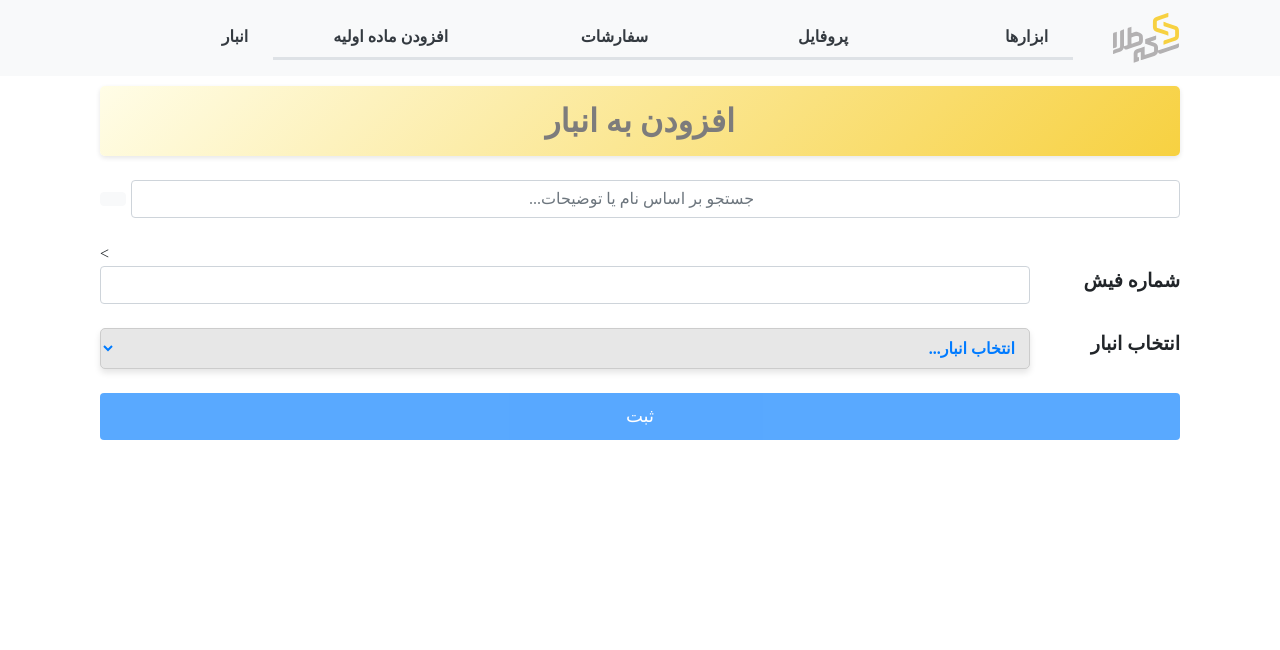
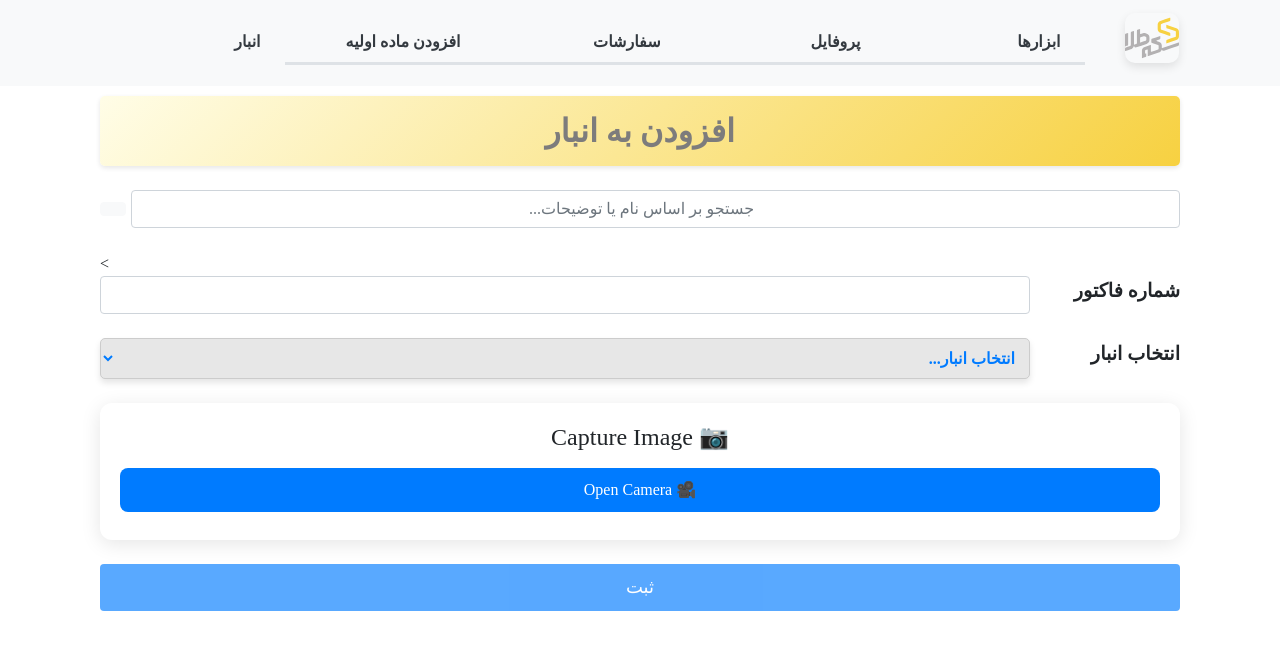
Before and after one commit to Milad-mj22/Kitchen_Flow, a Django app: page /profile/store_add/ in a window 1280 px wide. Shown: the top 650 px of the page. Run offline with Django 3.2, Linux system fonts and the light colour scheme; the visitor is signed in with stand-in values (Sample User, id 1); some libraries are stand-ins or nearby versions; some web fonts are replaced.

Commit message:
add capture and url product

```diff
--- a/user_management/settings.py
+++ b/user_management/settings.py
@@ -37,7 +37,7 @@
 # SECURITY WARNING: don't run with debug turned on in production!
 DEBUG = True
 
-ALLOWED_HOSTS = ['37.191.77.130','192.168.1.107','192.168.1.107','127.0.0.1','0.0.0.0','192.168.43.99','94.183.166.188','192.168.1.200']
+ALLOWED_HOSTS = ['37.191.77.130','192.168.1.107','172.20.10.4','127.0.0.1','0.0.0.0','192.168.43.99','94.183.166.188','192.168.1.200']
 
 
 
@@ -56,6 +56,7 @@
     'django_quill',
     'tinymce',
     'phone_field',
+    'django_extensions',
 ]
 
 MIDDLEWARE = [
@@ -152,7 +153,7 @@
 
 MEDIA_ROOT = os.path.join(BASE_DIR, 'media')
 MEDIA_URL = '/media/'
-print('MEDIA_ROOT',MEDIA_ROOT)
+# print('MEDIA_ROOT',MEDIA_ROOT)
 
 
 # Define the directory where static files will be collected
--- a/users/admin.py
+++ b/users/admin.py
@@ -5,7 +5,7 @@
 from .models import Tools,Post,Tools,Post_quill , jobs , Projects ,raw_material,create_order\
                     ,mother_material,FoodFilter,SnappFoodList,cities,FoodRawMaterial,mother_food,mode_raw_materials,\
                     Inventory,InventoryLog,Warehouse,RestaurantBranch,NightOrderRemainder,AllowedLocation,\
-                    EntryExitLog
+                    EntryExitLog,CapturedImage
 
 
 
@@ -36,6 +36,7 @@
 admin.site.register(FoodRawMaterial)
 admin.site.register(mother_food)
 admin.site.register(mode_raw_materials)
+admin.site.register(CapturedImage)
 # admin.site.register(mode_raw_materials)
 # admin.site.register(Inventory)
 
--- a/users/models.py
+++ b/users/models.py
@@ -485,3 +485,18 @@
     def __str__(self):
         event_type = 'Entry' if self.is_entry else 'Exit'
         return f"{self.user.username} - {event_type} at {self.timestamp}"
+
+
+
+
+
+
+
+
+class CapturedImage(models.Model):
+    image = models.ImageField(upload_to="captured_images/")
+    created_at = models.DateTimeField(auto_now_add=True)
+    receipt_number = models.CharField(max_length=200)
+
+    def __str__(self):
+        return f"Image {self.id} - {self.image.url}"
--- a/users/templates/users/base.html
+++ b/users/templates/users/base.html
@@ -144,6 +144,9 @@
                             <a class="nav-link persian-text" href="/profile/store_take"><i class="fas fa-minus"></i> خروج کالا</a>
                         </li>
                         <li class="nav-item">
+                            <a class="nav-link persian-text" href="/profile/store_product"><i class="fas fa-industry"></i> تولید کالا</a>
+                        </li>
+                        <li class="nav-item">
                             <a class="nav-link persian-text" href="/profile/store"><i class="fas fa-shopping-bag"></i> موجودی</a>
                         </li>
 
--- a/users/templates/users/store_add.html
+++ b/users/templates/users/store_add.html
@@ -6,6 +6,46 @@
 <link rel="stylesheet" type="text/css" href="{% static 'css/store.css' %}">
 <script src="{% static 'js/all.min.js' %}"></script> <!-- Font Awesome for icons -->
 <html lang="fa" dir="rtl"></html>
+
+
+
+
+
+<style>
+
+
+.camera-container {
+            background: white;
+            padding: 20px;
+            border-radius: 12px;
+            box-shadow: 0px 4px 20px rgba(0, 0, 0, 0.1);
+            text-align: center;
+        }
+        video, img, canvas {
+            width: 100%;
+            border-radius: 10px;
+            box-shadow: 0px 4px 10px rgba(0, 0, 0, 0.1);
+            margin-bottom: 10px;
+        }
+        .btn-custom {
+            width: 100%;
+            padding: 10px;
+            border-radius: 8px;
+            font-size: 16px;
+            transition: all 0.3s ease-in-out;
+        }
+        .btn-custom:hover {
+            transform: scale(1.05);
+        }
+        .preview {
+            filter: blur(4px);
+            opacity: 0.7;
+        }
+
+
+</style>
+
+
 <script>
 
     function validateForm(event) {
@@ -186,6 +226,70 @@
 
 
 
+    let videoStream = null;
+    function openCamera() {
+    const video = document.getElementById('video');
+    const captureBtn = document.getElementById('capture-btn');
+    const constraints = {
+        video: {
+            facingMode: "environment", // استفاده از دوربین پشت
+            width: { ideal: 1280 },
+            height: { ideal: 720 }
+        }
+    };
+
+    navigator.mediaDevices.getUserMedia(constraints)
+        .then(stream => {
+            video.srcObject = stream;
+            video.style.display = "block";
+            captureBtn.style.display = "block";
+        })
+        .catch(err => {
+            alert("عدم دسترسی به دوربین: " + err);
+        });
+}
+
+    function captureImage() {
+        const video = document.getElementById('video');
+        const canvas = document.getElementById('canvas');
+        const context = canvas.getContext('2d');
+        const capturedImage = document.getElementById('capturedImage');
+        // const submitBtn = document.getElementById('submit-btn');
+
+        canvas.width = video.videoWidth;
+        canvas.height = video.videoHeight;
+        context.drawImage(video, 0, 0, canvas.width, canvas.height);
+
+        const imageData = canvas.toDataURL('image/png');
+        capturedImage.src = imageData;
+        capturedImage.style.display = "block";
+        video.style.display = "none";
+
+        document.getElementById('captured_image').value = imageData;
+        // submitBtn.style.display = "block";
+
+        if (videoStream) {
+            videoStream.getTracks().forEach(track => track.stop());
+            videoStream = null;
+        }
+    }
+
+
+
+
+
+    document.getElementById('cameraInput').addEventListener('change', function(event) {
+            const file = event.target.files[0];
+            if (file) {
+                const img = document.getElementById('preview');
+                img.src = URL.createObjectURL(file);
+                img.style.display = "block";
+            }
+        });
+
+
+
+
 
 </script>
 
@@ -208,7 +312,7 @@
 
         <div class="mb-4 d-flex align-items-center" style="width: 100%;">
             <label for="receipt_number" class="form-label" style="flex: 0 0 150px; font-weight: bold; direction: rtl;">
-                شماره فیش
+                شماره فاکتور
             </label>
             <input type="text" id="receipt_number" name="receipt_number" class="form-control shadow-sm" style="flex: 1; direction: rtl; text-align: right;" required>
         </div>
@@ -261,10 +365,48 @@
             </select>
         </div>
 
+
+
+
+
+
+        <div class="camera-container">
+            <h4 class="mb-3">📷 Capture Image</h4>
+
+            <!-- <form id="captureForm" action="upload.php" method="POST"> -->
+                <video id="video" autoplay style="display: none;"></video>
+                <canvas id="canvas" style="display: none;"></canvas>
+                <img id="capturedImage" src="" class="preview" style="display: none;">
+
+                <input type="hidden" name="captured_image" id="captured_image">
+
+                <button type="button" class="btn btn-primary btn-custom mb-2" onclick="openCamera()">🎥 Open Camera</button>
+                <button type="button" class="btn btn-success btn-custom mb-2" id="capture-btn" onclick="captureImage()" style="display: none;">📸 Capture Image</button>
+
+            <!-- </form> -->
+        </div>
+
+
+
+<!--
+        <input type="file" accept="image/*" capture="environment" id="cameraInput">
+        <img id="preview" style="display:none; width: 100%; max-width: 400px; margin-top: 20px;">
+     -->
+
+
+
+
         <!-- Submit Button -->
         <div class="text-center mt-4">
             <button type="submit" class="btn btn-primary btn-block" id="submit-btn" disabled>ثبت</button>
         </div>
+
+
+
+
+
+
+
     </form>
 </div>
 
--- a/users/templates/users/store_log.html
+++ b/users/templates/users/store_log.html
@@ -213,7 +213,7 @@
         <form method="GET" class="row g-3 mb-4">
 
             <div class="col-md-2">
-                <input type="text" name="receipt_number" class="form-control" placeholder="شماره رسید" value="{{ request.GET.receipt_number }}">
+                <input type="text" name="receipt_number" class="form-control" placeholder="شماره فاکتور" value="{{ request.GET.receipt_number }}">
             </div>
 
             <div class="col-md-2">
--- a/users/urls.py
+++ b/users/urls.py
@@ -1,11 +1,15 @@
 from django.urls import path
-from .views import home, profile, RegisterView,tools \
+from .views import home, product_store, profile, RegisterView,tools \
         ,my_orders,add_raw_material,post_edit_quil\
         ,create_order,add_mother_material,show_order,snapp,show_restaurant_list,\
         restaurant_food_list,add_restaurant,print_order,foodRawMaterials,addfoodrawmaterial,show_food_material,night_food_order,\
         show_flow,section1_view,section2_view,section3_view,section4_view,section5_view,load_temp,CustomLogoutView,add_store,success_page,\
         show_store,submit_data,show_test,take_store,confrim_take_store,log_view_store,\
         register_entry,register_exit,get_allowed_locations,histoty_entry,update_prices
+
+from django.conf import settings
+from django.conf.urls.static import static
+
 
 urlpatterns = [
     path('', home, name='users-home'),
@@ -56,6 +60,7 @@
     path('profile/store_take_confirm/',confrim_take_store,name='add-store'),
     path('profile/store/',show_store,name='add-store'),
     path('profile/store_log/', log_view_store, name='logs_store'),
+    path('profile/store_product/', product_store, name='logs_store'),
     #////////////////////////////////////
 # profile/{{user.id}}/register_entry
     path('profile/<int:id>/register_entry/', register_entry, name='register_entry'),
@@ -74,4 +79,4 @@
     #/////////////////////////
 
 
-]
+]+ static(settings.MEDIA_URL, document_root=settings.MEDIA_ROOT)
--- a/users/views.py
+++ b/users/views.py
@@ -14,7 +14,7 @@
 
 from .forms import RegisterForm, LoginForm, UpdateUserForm, UpdateProfileForm
 from django.views import generic
-from .models import AllowedLocation, Inventory, InventoryLog, Post,Tools,full_post,Profile
+from .models import AllowedLocation, CapturedImage, Inventory, InventoryLog, Post,Tools,full_post,Profile
 from django.shortcuts import get_object_or_404
 import numpy as np
 from django.http import HttpResponse
@@ -46,7 +46,8 @@
 from persiantools.jdatetime import JalaliDate
 
 
-
+import base64
+from django.core.files.base import ContentFile
 
 from .models import RestaurantBranch,NightOrderRemainder
 
@@ -1235,6 +1236,46 @@
         else:
             return
 
+
+        image_data = request.POST.get('captured_image')
+        # print('image_data',image_data)
+        if image_data:
+            data.pop('captured_image','Not found')
+            try:
+
+
+                format, imgstr = image_data.split(';base64,')
+                ext = format.split('/')[-1]
+
+                # Fix padding issue
+                missing_padding = len(imgstr) % 4
+                if missing_padding:
+                    imgstr += '=' * (4 - missing_padding)  # Add missing padding
+
+
+                # image = ContentFile(base64.b64decode(imgstr), name=f"receipt_image.{ext}")
+                # print('3')
+
+
+                print(f'Format: {format}')  # Check the extracted format
+                print(f'Ext: {format.split("/")[-1]}')  # Check extension
+                print(f'First 50 chars of imgstr: {imgstr[:50]}')  # Check base64 content
+
+                try:
+                    # image = ContentFile(base64.b64decode(imgstr), name=f"receipt_image.{ext}")
+                    image = ContentFile(base64.urlsafe_b64decode(imgstr), name=f"receipt_image.{ext}")
+                    print("Image successfully created")
+                except Exception as e:
+                    print(f"Error: {e}")
+
+                saved_image = CapturedImage.objects.create(image=image,receipt_number=receipt_number)  # Save to model
+                print('saved_image : ',saved_image)
+            except:
+                print('Error in save image')
+                pass
+
+
+        print('milaaaaaaaad')
 
 
 
@@ -1428,6 +1469,19 @@
 
 
 @login_required
+def product_store(request):
+
+    if request.method == "POST":
+        return
+
+
+
+
+
+
+
+
+@login_required
 def show_store(request):
 
         if request.method == "POST":
@@ -1582,8 +1636,13 @@
     warehouses = Warehouse.objects.all()
 
     receipt_number = request.GET.get('receipt_number')
-    receipt_number = int(receipt_number)
+
+
     if receipt_number:
+        try:
+            receipt_number = int(receipt_number)
+        except:
+            pass
         logs = logs.filter(receipt_Number=receipt_number)
 
 
```
Also changed, not shown: media/captured_images/receipt_image.png (added), media/captured_images/receipt_image_V3c4YDS.png (added), media/captured_images/receipt_image_XvnU63x.png (added), media/captured_images/receipt_image_dnw09ts.png (added), media/captured_images/receipt_image_hHYZPmS.png (added), media/captured_images/receipt_image_rc981IT.png (added), users/migrations/0071_capturedimage.py (added), users/migrations/0072_capturedimage_receipt_number.py (added), 2 other files.
